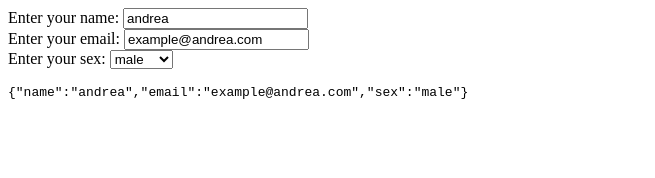
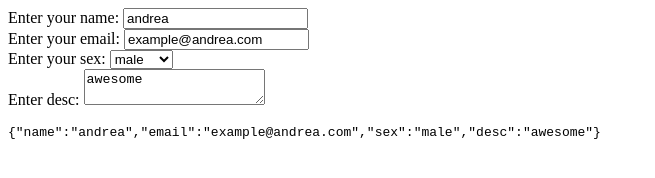
Before and after one commit to kjkandrea/form-hermes, a website built with webpack: page src/public/example.html in a window 1280 px wide. Shown: the whole page, without its empty margins (0-655 px from the left). Built offline with nearby package versions, Linux system fonts and the light colour scheme.

Commit message:
Add detectNode : textarea

```diff
--- a/src/FormHermes.ts
+++ b/src/FormHermes.ts
@@ -32,7 +32,7 @@ class FormHermes {
 	}
 
 	private getFieldNodeList(formElement: HTMLFormElement): ArrayLikedNodeList {
-		const detectFieldNodeElementNames = ['input, select']
+		const detectFieldNodeElementNames = ['input', 'select', 'textarea']
 
 		return detectFieldNodeElementNames.reduce((nodeList: ArrayLikedNodeList, nodeName) => {
 			const nodes = formElement.querySelectorAll(nodeName) as DetectNodeList;
--- a/src/public/example.html
+++ b/src/public/example.html
@@ -25,6 +25,10 @@
             <option value="other">other</option>
         </select>
     </div>
+    <div>
+        <label for="desc">Enter desc: </label>
+        <textarea name="desc" id="desc">awesome</textarea>
+    </div>
 </form>
 <!-- output -->
 <pre>
--- a/src/types/element.d.ts
+++ b/src/types/element.d.ts
@@ -1,5 +1,5 @@
-type DetectNode = HTMLInputElement|HTMLSelectElement;
+type DetectNode = HTMLInputElement|HTMLSelectElement|HTMLTextAreaElement;
 
 export type DetectNodeList = NodeListOf<DetectNode>
 
-export type ArrayLikedNodeList = Array<HTMLInputElement|HTMLSelectElement>
+export type ArrayLikedNodeList = Array<DetectNode>
```
